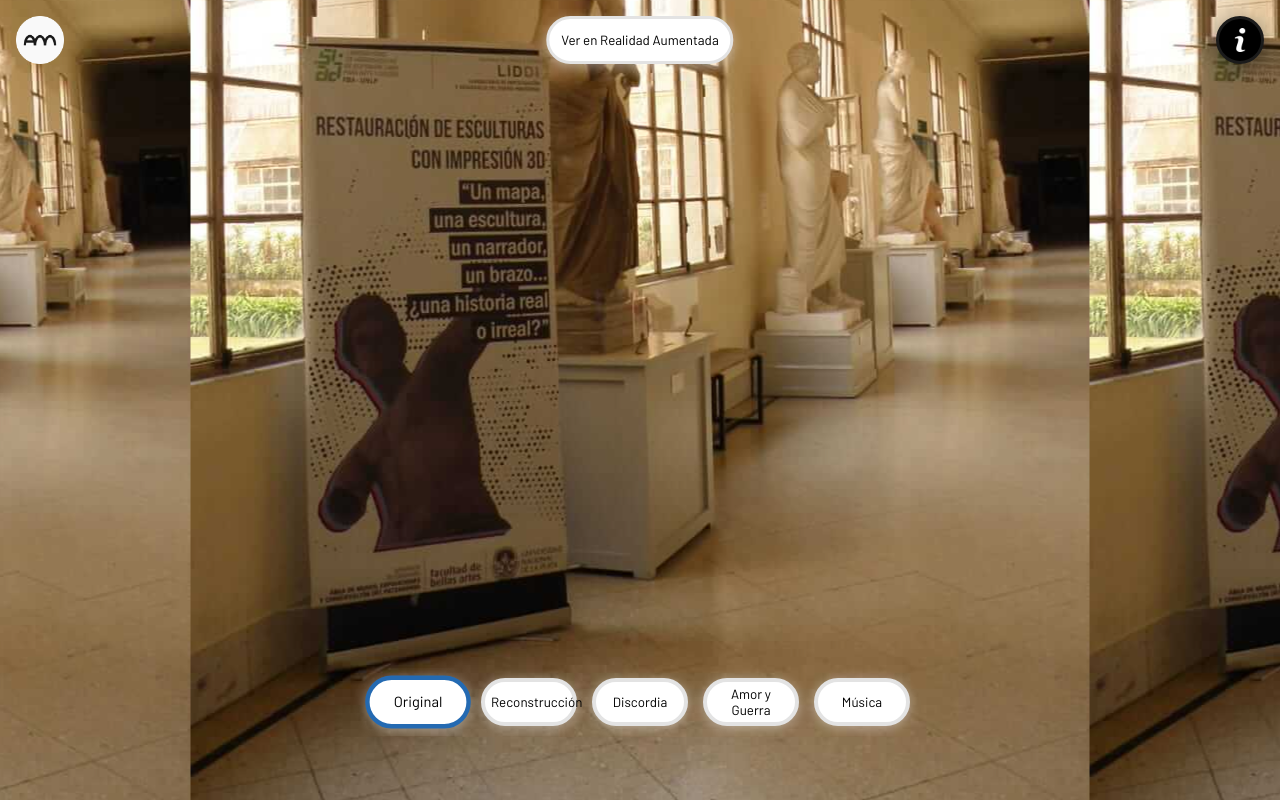
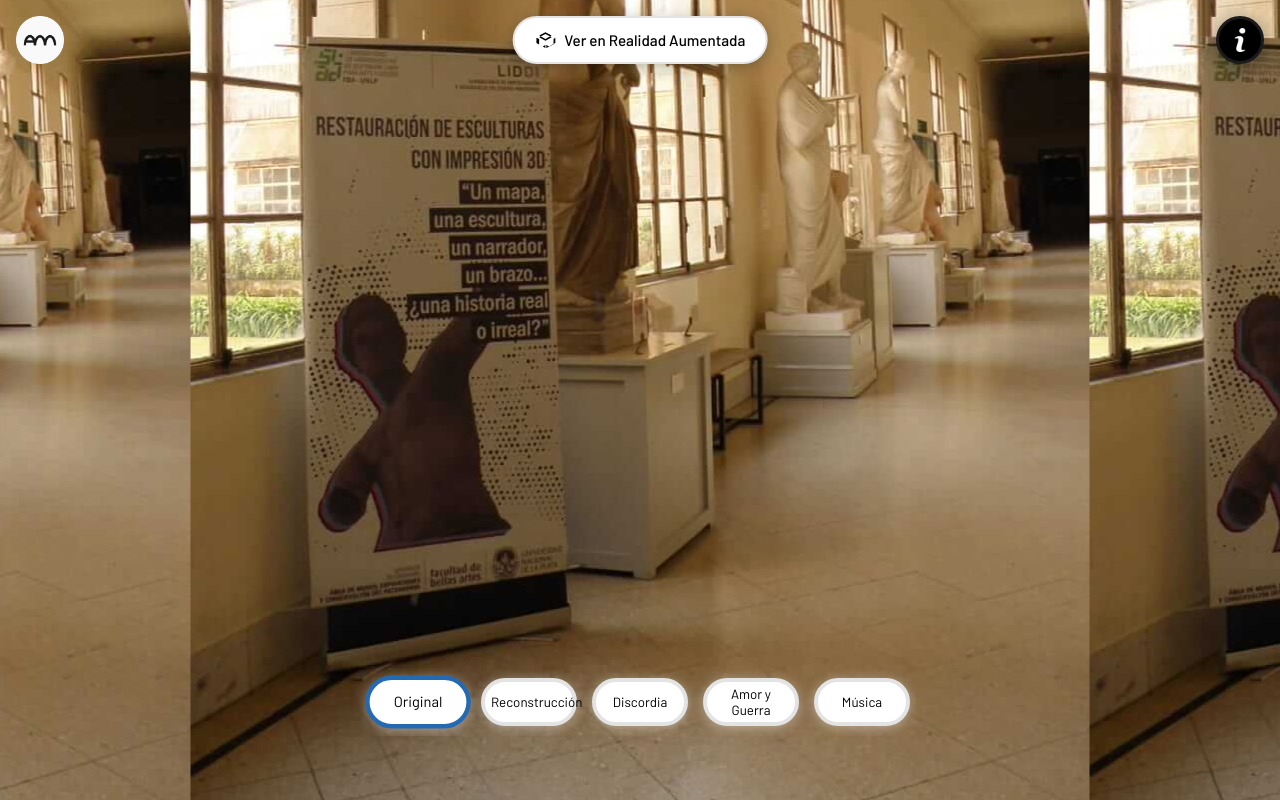
Before and after one commit to MarcosPrograma/Venus-AR, a plain HTML site: page index.html in a window 1280 px wide. Drawn offline with Linux system fonts and the light colour scheme; some packages are replaced by stand-ins of ours; a script that the page names is missing.

Commit message:
styleBtn

```diff
--- a/index.html
+++ b/index.html
@@ -26,7 +26,14 @@
                 <button class="slide" onclick="switchModel(this, 'venus_5')">Música</button>
             </div>
         </div>
-        <button slot="ar-button" id="ar-button" class="btn">Ver en Realidad Aumentada</button>
+        <button slot="ar-button" id="ar-button" class="btn">
+            <svg class="ar-icon" xmlns="http://www.w3.org/2000/svg" viewBox="0 -960 960 960" width="24" height="24"
+                fill="currentColor">
+                <path
+                    d="M480-120 200-272v-240L80-576v240l280 152 120-65.5V-120Zm40 0 v-129.5l120 65.5 280-152v-240L840-512v240L520-120ZM480-520l276-150-276-150-276 150 276 150Zm0 80L200-590l280-152 280 152-280 150Z" />
+            </svg>
+            <span>Ver en Realidad Aumentada</span>
+        </button>
     </model-viewer>
 
     <div id="info-overlay" class="hidden"></div>
--- a/style.css
+++ b/style.css
@@ -74,9 +74,7 @@ model-viewer {
 
 /* ----------------- Boton ----------------- */
 .btn {
-    background-color: rgba(255, 0, 0, 0.548);
     border-width: 2px;
-    border-radius: 2px;
 }
 
 #ar-button {
@@ -84,24 +82,41 @@ model-viewer {
     top: 1rem;
     left: 50%;
     transform: translateX(-50%);
-    display: flex;
+    display: inline-flex;
     align-items: center;
     justify-content: center;
+    gap: 8px;
     height: 3rem;
-    padding: 12px;
-    z-index: 2;
+    padding: 0 20px;
+    z-index: 10;
     box-sizing: border-box;
     cursor: pointer;
     font-family: "Barlow", sans-serif;
-    font-weight: 400;
+    font-size: 0.95rem;
+    font-weight: 500;
     color: #000000;
     border-radius: 100px;
-    border: 3px solid;
-    border-color: #e3e3e3;
+    border: 2px solid #e3e3e3;
     background: #ffffff;
-    box-shadow: 0 4px 12px rgba(255, 255, 255, 0.4);
+    box-shadow: 0 4px 16px rgba(0, 0, 0, 0.25);
+    white-space: nowrap;
+    user-select: none;
+    -webkit-tap-highlight-color: transparent;
+    transition: transform 0.2s ease, background-color 0.2s ease, box-shadow 0.2s ease;
 }
 
+#ar-button .ar-icon {
+    width: 1.35rem;
+    height: 1.35rem;
+    flex-shrink: 0;
+    fill: #000000;
+}
+
+#ar-button:active {
+    transform: translateX(-50%) scale(0.96);
+    background-color: #f0f0f0;
+    box-shadow: 0 2px 8px rgba(0, 0, 0, 0.2);
+}
 /* ----------------- Carrusel ----------------- */
 .slider {
     width: 100%;
```
